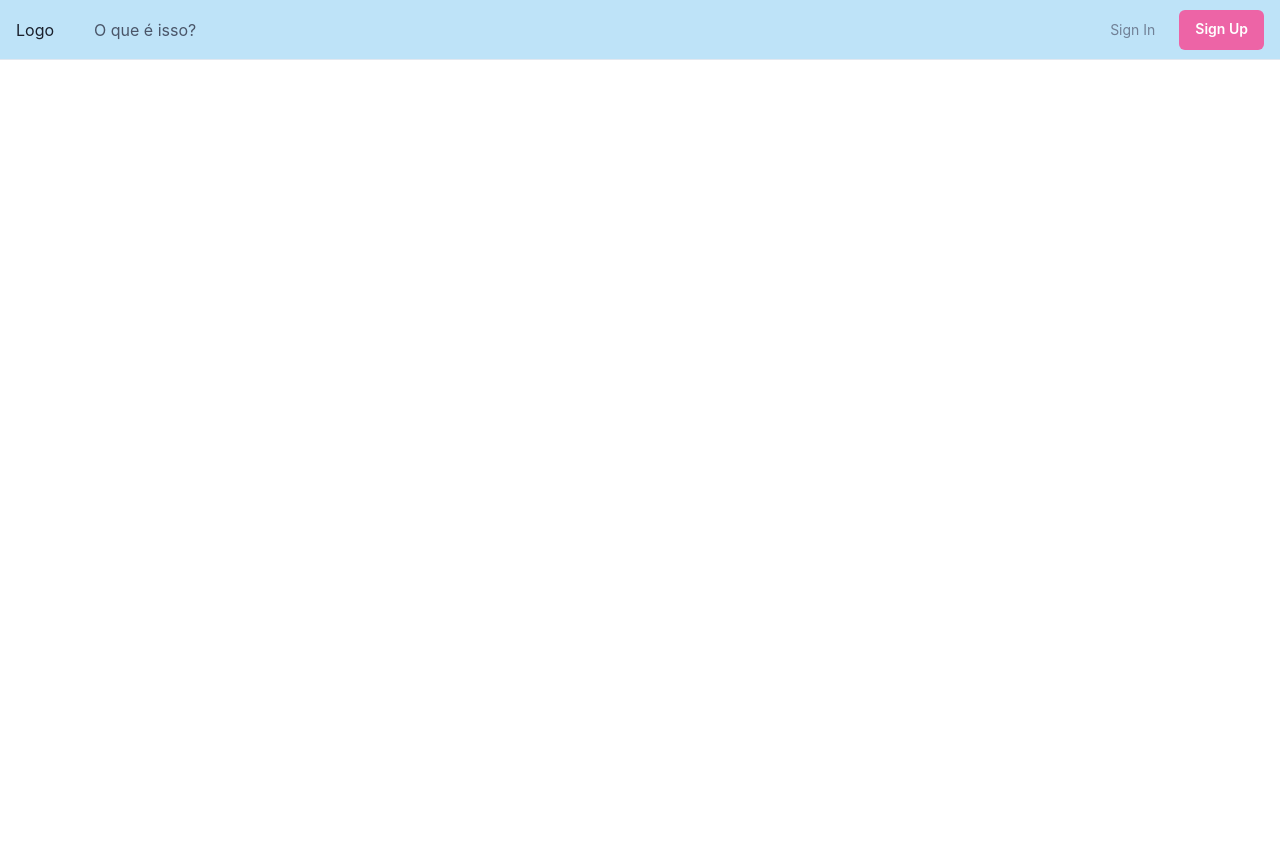
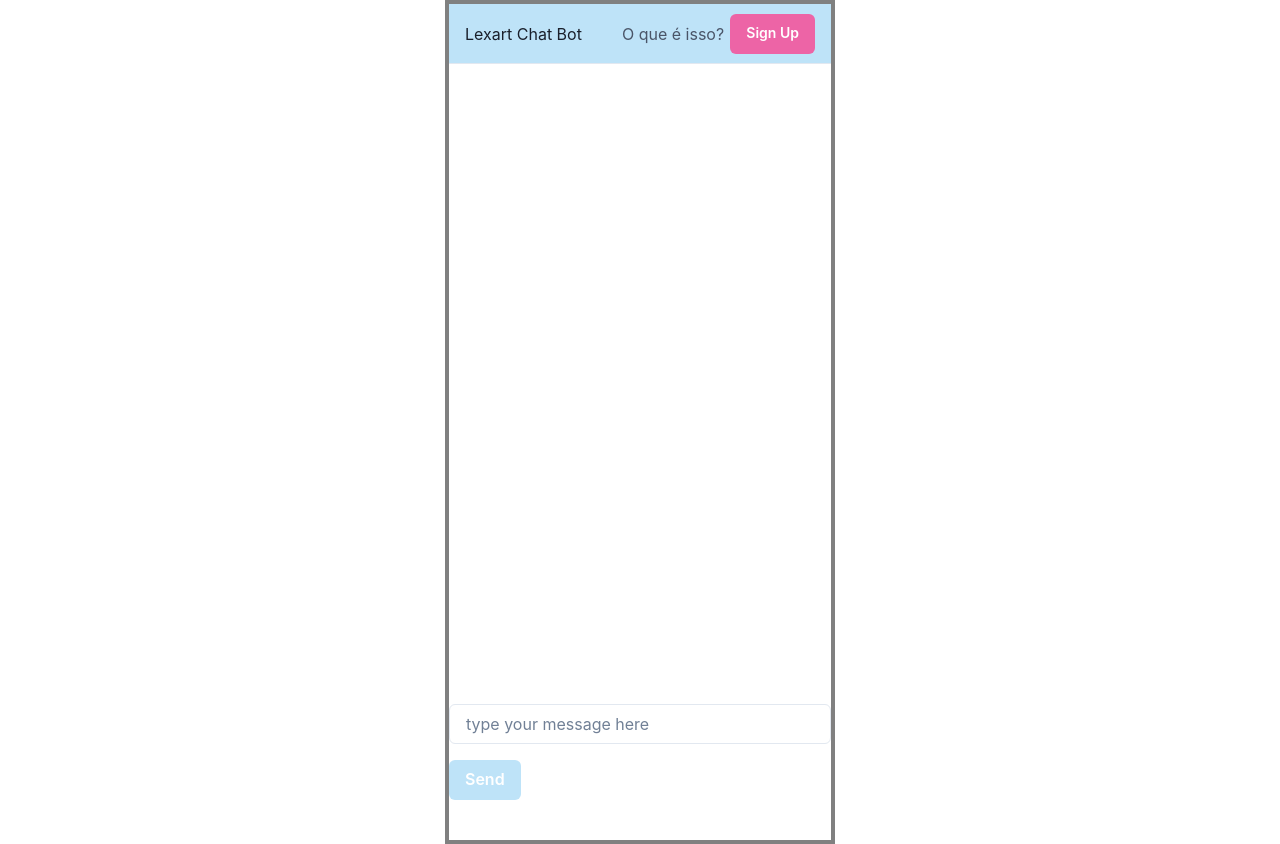
Before and after one commit to DaviAlbino/lexart-full-stack-review, a React (Vite) app in the folder front-end/Chat-bot-page/: page / in a window 1280 px wide. Before the commit the page ends 800 px from the top, so only its background shows below. Built offline with nearby package versions, Linux system fonts and the light colour scheme.

Commit message:
feat: input message and chat screen

```diff
--- a/front-end/Chat-bot-page/package.json
+++ b/front-end/Chat-bot-page/package.json
@@ -17,7 +17,9 @@
     "framer-motion": "^10.12.21",
     "react": "^18.2.0",
     "react-dom": "^18.2.0",
-    "react-router-dom": "^6.14.1"
+    "react-redux": "^8.1.1",
+    "react-router-dom": "^6.14.1",
+    "redux": "^4.2.1"
   },
   "devDependencies": {
     "@trybe/eslint-config-frontend": "^1.11.3",
--- a/front-end/Chat-bot-page/src/Components/Chatbot.tsx
+++ b/front-end/Chat-bot-page/src/Components/Chatbot.tsx
@@ -1,9 +1,16 @@
 import { Box } from '@chakra-ui/react';
+// import MessageBot from './MessageBot';
 
-function Chatbot() {
+interface IMessages {
+  messages: string[]
+}
+
+function Chatbot({ messages }: IMessages) {
   return (
-    <Box>
-      Chatbot
+    <Box width={ 400 } h={ 640 }>
+      {messages.map((message, index) => (
+        <Box key={ index }>{message}</Box>
+      ))}
     </Box>
   );
 }
--- a/front-end/Chat-bot-page/src/Components/Header.tsx
+++ b/front-end/Chat-bot-page/src/Components/Header.tsx
@@ -5,7 +5,6 @@ import {
   IconButton,
   Button,
   Stack,
-  Collapse,
   useColorModeValue,
   useBreakpointValue,
   useDisclosure,
@@ -51,7 +50,7 @@ export default function Header() {
             fontFamily="heading"
             color={ useColorModeValue('gray.800', 'white') }
           >
-            Logo
+            Lexart Chat Bot
           </Text>
 
           <Flex display={ { base: 'none', md: 'flex' } } ml={ 10 }>
@@ -65,15 +64,6 @@ export default function Header() {
           direction="row"
           spacing={ 6 }
         >
-          <Button
-            as="a"
-            fontSize="sm"
-            fontWeight={ 400 }
-            variant="link"
-            href="#"
-          >
-            Sign In
-          </Button>
           <Button
             as="a"
             display={ { base: 'none', md: 'inline-flex' } }
@@ -91,9 +81,6 @@ export default function Header() {
         </Stack>
       </Flex>
 
-      <Collapse in={ isOpen } animateOpacity>
-        <Box>Mobile? como assim?</Box>
-      </Collapse>
     </Box>
   );
 }
--- /dev/null
+++ b/front-end/Chat-bot-page/src/Components/InputMessage.tsx
@@ -0,0 +1,56 @@
+import {
+  Box,
+  FormControl,
+  FormLabel,
+  Input,
+  Button,
+  Text,
+} from '@chakra-ui/react';
+import { useState, ChangeEvent, KeyboardEvent } from 'react';
+
+function InputMessage({ onSendMessage }: any) {
+  const [message, setMessage] = useState<string>('');
+  const [isTyping, setIsTyping] = useState<boolean>(false);
+
+  const handleMessage = ({ target }: ChangeEvent<HTMLInputElement>) => {
+    setMessage(target.value);
+    setIsTyping(true);
+  };
+
+  const handleSend = () => {
+    onSendMessage(message);
+    setMessage('');
+    setIsTyping(false);
+  };
+
+  const handlePressEnter = ({ key }: KeyboardEvent<HTMLInputElement>) => {
+    if (key === 'Enter') {
+      handleSend();
+    }
+  };
+
+  return (
+    <Box>
+      <FormControl>
+        { isTyping && <Text>typing...</Text>}
+        <Input
+          value={ message }
+          onChange={ handleMessage }
+          placeholder="type your message here"
+          onKeyDown={ handlePressEnter }
+        />
+        <Button
+          mt={ 4 }
+          colorScheme="teal"
+          type="button"
+          backgroundColor="blue.100"
+          onClick={ handleSend }
+        >
+          Send
+        </Button>
+      </FormControl>
+    </Box>
+  );
+}
+
+export default InputMessage;
--- a/front-end/Chat-bot-page/src/Components/Input.tsx
+++ b/front-end/Chat-bot-page/src/Components/MessageBot.tsx
@@ -1,11 +1,11 @@
 import { Box } from '@chakra-ui/react';
 
-function Input() {
+function MessageBot() {
   return (
     <Box>
-      Input
+      MessageBot
     </Box>
   );
 }
 
-export default Input;
+export default MessageBot;
--- a/front-end/Chat-bot-page/src/pages/Home.tsx
+++ b/front-end/Chat-bot-page/src/pages/Home.tsx
@@ -1,8 +1,22 @@
+import { useState } from 'react';
+import { Box } from '@chakra-ui/react';
 import Header from '../Components/Header';
+import Chatbot from '../Components/Chatbot';
+import InputMessage from '../Components/InputMessage';
 
 function Home() {
+  const [messages, setMessages] = useState<string[]>([]);
+
+  const handleSendMessage = (message: string): void => {
+    setMessages((prevMessages) => [...prevMessages, message]);
+  };
+
   return (
-    <Header />
+    <Box w={ 390 } h={ 844 } m="0 auto" border="4px solid gray">
+      <Header />
+      <Chatbot messages={ messages } />
+      <InputMessage onSendMessage={ handleSendMessage } />
+    </Box>
   );
 }
 
```
Also changed, not shown: front-end/Chat-bot-page/src/Components/Message.tsx (deleted, +0 -11 lines), 1 other file (tests, documents, lock files or other folders).
